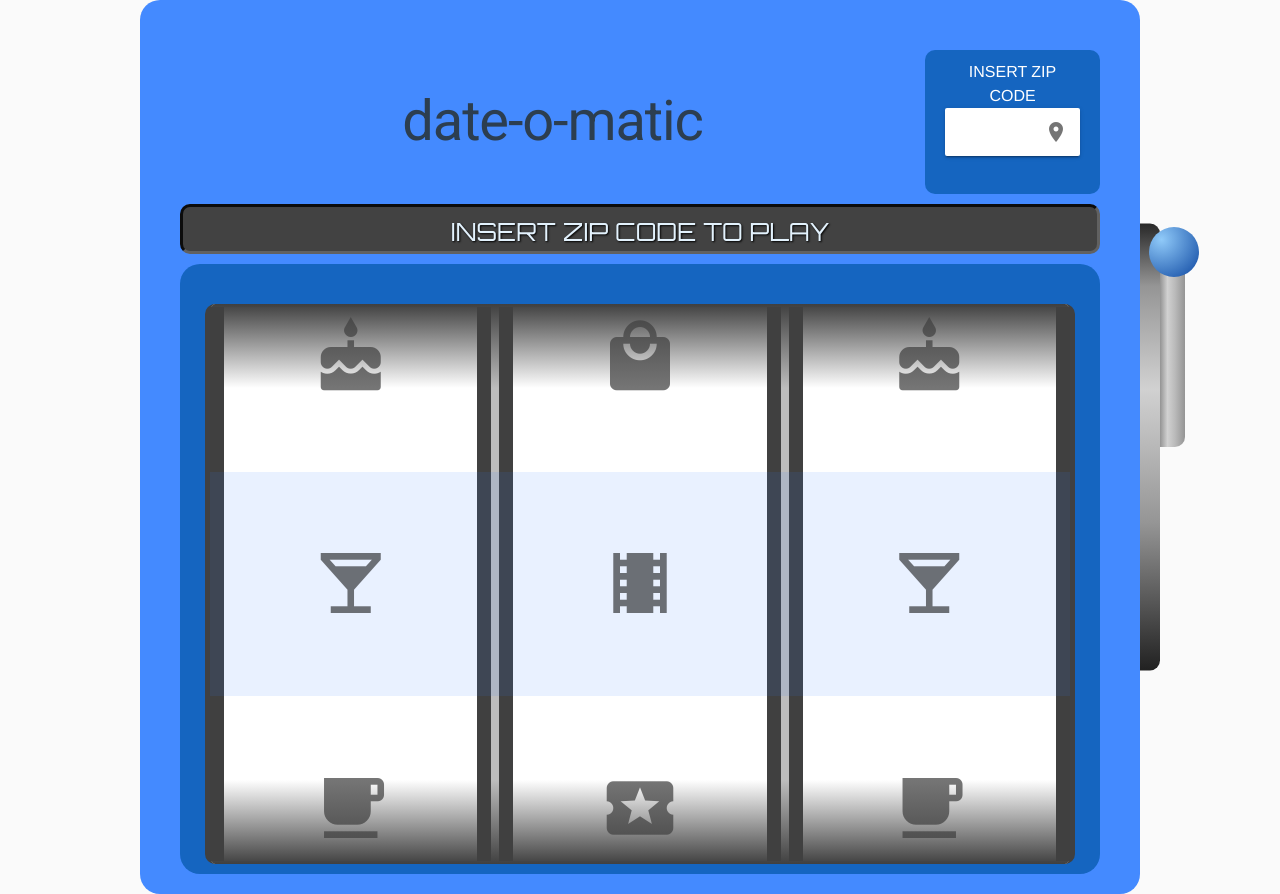
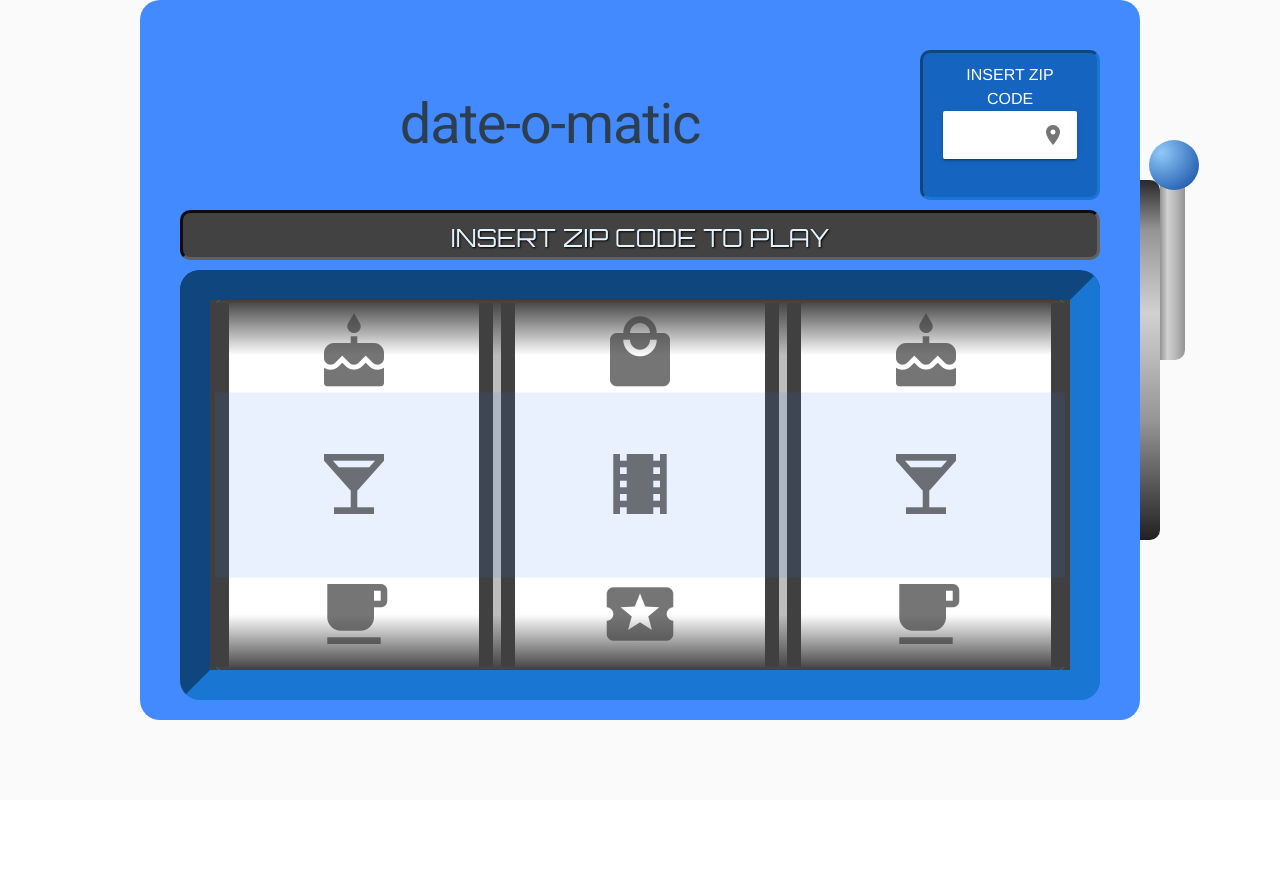
Before and after one commit to jessicarobins/datr-ui, a Vue app: page /#/ in a window 1280 px wide. After the commit the page ends 800 px from the top, so only its background shows below. Built offline with nearby package versions, Linux system fonts and the light colour scheme.

Commit message:
making stuff 3d

```diff
--- a/src/components/AppHeader.vue
+++ b/src/components/AppHeader.vue
@@ -56,6 +56,7 @@ export default {
 <style scoped>
 .app-header {
   display: flex;
+  flex-shrink: 0;
   margin-bottom: 10px;
 }
 
@@ -70,9 +71,10 @@ export default {
 
 .zip-code-container {
   background-color: #1565C0;
+  border: 3px inset #1976D2;
   border-radius: 10px;
   padding: 10px 20px;
-  width: 175px;
+  width: 180px;
 }
 
 .input-container {
--- a/src/components/SlotMachine/SlotMachine.vue
+++ b/src/components/SlotMachine/SlotMachine.vue
@@ -88,7 +88,7 @@ export default {
       } else {
         this.message = 'out of credits. insert zip code to play.'
         this.handleHalfDown = true
-        setInterval(() => {
+        setTimeout(() => {
           this.handleHalfDown = false
         }, 1500)
       }
@@ -108,7 +108,9 @@ export default {
           }
 
           this.indices = newIndices
-          this.message = 'jackpot!'
+          setTimeout(() => {
+            this.message = 'jackpot!'
+          }, 2000)
         })
     }
   }
@@ -117,13 +119,15 @@ export default {
 
 <!-- Add "scoped" attribute to limit CSS to this component only -->
 <style scoped lang="scss">
-$height: 70vh;
+$height: 90vh;
 $bg-color: rgba(64, 64, 64, 1);
 
 .slot-machine-outer-container {
   background: #448AFF;
-  display: inline-block;
+  display: inline-flex;
+  flex-direction: column;
   border-radius: 20px;
+  height: $height;
   max-width: 1000px;
   min-width: 700px;
   padding: 50px 40px 20px;
@@ -132,9 +136,11 @@ $bg-color: rgba(64, 64, 64, 1);
 }
 
 .slot-machine-inner-container {
-  background-color: #1565C0;
+  background-color: #404040;
+  border: 30px inset #1976D2;
   border-radius: 20px;
-  padding: 40px 25px 10px;
+  flex: 1;
+  overflow: hidden;
 }
 
 .slot-machine {
@@ -144,7 +150,7 @@ $bg-color: rgba(64, 64, 64, 1);
   border-bottom: 0;
   border-radius: 10px;
   display: flex;
-  height: $height;
+  height: 100%;
   min-width: 350px;
   overflow:  hidden;
   position: relative;
@@ -170,7 +176,7 @@ $bg-color: rgba(64, 64, 64, 1);
   position: absolute;
   content: '';
   display: block;
-  height: calc(#{$height} * 2 / 5);
+  height: 50%;
   top: 50%;
   transform: translateY(-50%);
   right: 0;
```
